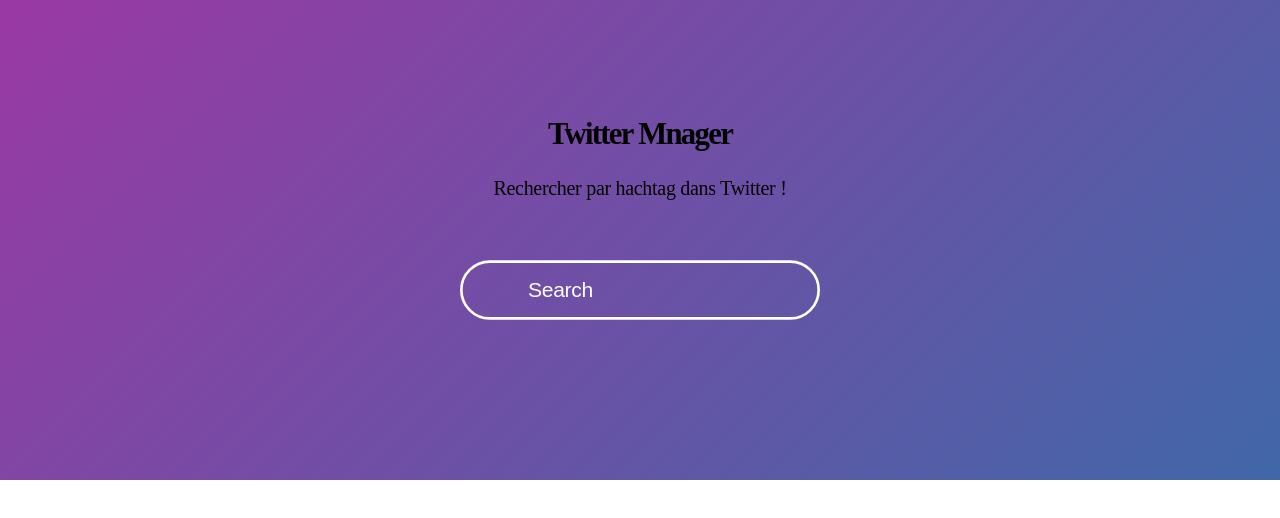
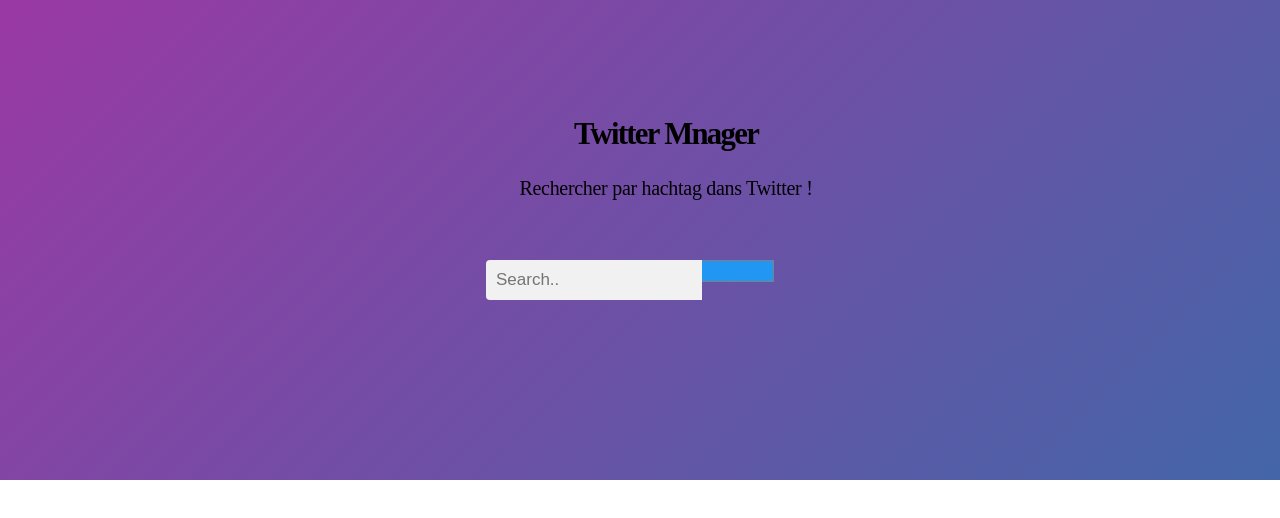
Before and after one commit to walidum/twittter-manager, an Angular app: page / in a window 1280 px wide. Shown: the top 518 px of the page. Built offline with nearby package versions, Linux system fonts and the light colour scheme.

Commit message:
update search input

```diff
--- a/src/app/search-bar/search-bar.component.css
+++ b/src/app/search-bar/search-bar.component.css
@@ -7,20 +7,7 @@
   padding: 0;
   margin: 0;
 }
-*, *:before, *:after {
-  -webkit-tap-highlight-color: transparent;
-  -webkit-tap-highlight-color: rgba(0,0,0,0);
-  user-select: none;
-  -webkit-user-select: none;
-  -khtml-user-select: none;
-  -moz-user-select: none;
-  -ms-user-select: none;
-  -o-user-select: none;
-  box-sizing: border-box;
-  -webkit-box-sizing: border-box;
-  padding: 0;
-  margin: 0;
-}
+
 a, a:visited, a:hover {
   color: inherit;
   text-decoration: none;
@@ -73,115 +60,35 @@
   border-radius: 120px;
   margin: 0 auto;
 }
-.search-icon, .go-icon {
-  position: absolute;
-  top: 0;
-  height: 60px;
-  width: 86px;
-  line-height: 61px;
-  text-align: center;
+
+.search input[type=text] {
+  padding: 10px;
+  font-size: 17px;
+  width: 60%;
+  background: #f1f1f1;
+  border: 0;
+  float: left;
+  -webkit-border-radius: 4px 0 0 4px;
+  border-radius: 4px 0 0 4px;
 }
-.search-icon {
-  left: 0;
-  pointer-events: none;
-  font-size: 1.22em;
-  will-change: transform;
-  transform: rotate(-45deg);
-  -webkit-transform: rotate(-45deg);
-  -moz-transform: rotate(-45deg);
-  -o-transform: rotate(-45deg);
-  transform-origin: center center;
-  -webkit-transform-origin: center center;
-  -moz-transform-origin: center center;
-  -o-transform-origin: center center;
-  transition: transform 400ms 220ms cubic-bezier(0.190, 1.000, 0.220, 1.000);
-  -webkit-transition: transform 400ms 220ms cubic-bezier(0.190, 1.000, 0.220, 1.000);
-  -moz-transition: transform 400ms 220ms cubic-bezier(0.190, 1.000, 0.220, 1.000);
-  -o-transition: transform 400ms 220ms cubic-bezier(0.190, 1.000, 0.220, 1.000);
+.search button {
+  float: left;
+  width: 20%;
+  padding: 10px;
+  background: #2196F3;
+  color: white;
+  font-size: 17px;
+  border: 1px solid grey;
+  border-left: none;
+  cursor: pointer;
 }
-.si-rotate {
-  transform: rotate(0deg);
-  -webkit-transform: rotate(0deg);
-  -moz-transform: rotate(0deg);
-  -o-transform: rotate(0deg);
+
+.search button:hover {
+  background: #0b7dda;
 }
-.go-icon {
-  right: 0;
-  pointer-events: none;
-  font-size: 1.38em;
-  will-change: opacity;
-  cursor: default;
-  opacity: 0;
-  transform: rotate(45deg);
-  -webkit-transform: rotate(45deg);
-  -moz-transform: rotate(45deg);
-  -o-transform: rotate(45deg);
-  transition: opacity 190ms ease-out, transform 260ms cubic-bezier(0.190, 1.000, 0.220, 1.000);
-  -webkit-transition: opacity 190ms ease-out, transform 260ms cubic-bezier(0.190, 1.000, 0.220, 1.000);
-  -moz-transition: opacity 190ms ease-out, transform 260ms cubic-bezier(0.190, 1.000, 0.220, 1.000);
-  -o-transition: opacity 190ms ease-out, transform 260ms cubic-bezier(0.190, 1.000, 0.220, 1.000);
+
+.search::after {
+  content: "";
+  clear: both;
+  display: table;
 }
-.go-in {
-  opacity: 1;
-  pointer-events: all;
-  cursor: pointer;
-  transform: rotate(0);
-  -webkit-transform: rotate(0);
-  -moz-transform: rotate(0);
-  -o-transform: rotate(0);
-  transition: opacity 190ms ease-out, transform 260ms 20ms cubic-bezier(0.190, 1.000, 0.220, 1.000);
-  -webkit-transition: opacity 190ms ease-out, transform 260ms 20ms cubic-bezier(0.190, 1.000, 0.220, 1.000);
-  -moz-transition: opacity 190ms ease-out, transform 260ms 20ms cubic-bezier(0.190, 1.000, 0.220, 1.000);
-  -o-transition: opacity 190ms ease-out, transform 260ms 20ms cubic-bezier(0.190, 1.000, 0.220, 1.000);
-}
-.search-border {
-  display: block;
-  width: 100%;
-  max-width: 360px;
-  height: 60px;
-}
-.border {
-  fill: none;
-  stroke: #FFFFFF;
-  stroke-width: 5;
-  stroke-miterlimit: 10;
-}
-.border {
-  stroke-dasharray: 740;
-  stroke-dashoffset: 0;
-  transition: stroke-dashoffset 400ms cubic-bezier(0.600, 0.040, 0.735, 0.990);
-  -webkit-transition: stroke-dashoffset 400ms cubic-bezier(0.600, 0.040, 0.735, 0.990);
-  -moz-transition: stroke-dashoffset 400ms cubic-bezier(0.600, 0.040, 0.735, 0.990);
-  -o-transition: stroke-dashoffset 400ms cubic-bezier(0.600, 0.040, 0.735, 0.990);
-}
-.border-searching .border {
-  stroke-dasharray: 740;
-  stroke-dashoffset: 459;
-  transition: stroke-dashoffset 650ms cubic-bezier(0.755, 0.150, 0.205, 1.000);
-  -webkit-transition: stroke-dashoffset 650ms cubic-bezier(0.755, 0.150, 0.205, 1.000);
-  -moz-transition: stroke-dashoffset 650ms cubic-bezier(0.755, 0.150, 0.205, 1.000);
-  -o-transition: stroke-dashoffset 650ms cubic-bezier(0.755, 0.150, 0.205, 1.000);
-}
-#search {
-  font-family: 'Montserrat Alternates', sans-serif;
-  position: absolute;
-  top: 0;
-  left: 0;
-  width: 100%;
-  height: 100%;
-  border-radius: 120px;
-  border: none;
-  background: rgba(255,255,255,0);
-  padding: 0 68px 0 68px;
-  color: #FFFFFF;
-  font-size: 1.32em;
-  font-weight: 400;
-  letter-spacing: -0.015em;
-  outline: none;
-}
-#search::-webkit-input-placeholder {color: #FFFFFF;}
-#search::-moz-placeholder {color: #FFFFFF;}
-#search:-ms-input-placeholder {color: #FFFFFF;}
-#search:-moz-placeholder {color: #FFFFFF;}
-#search::-moz-selection {color: #FFFFFF; background: rgba(0,0,0,0.25);}
-#search::selection {color: #FFFFFF; background: rgba(0,0,0,0.25);}
--- a/src/app/search-bar/search-bar.component.html
+++ b/src/app/search-bar/search-bar.component.html
@@ -4,14 +4,10 @@
 		<h2>Rechercher par hachtag dans Twitter !</h2>
 		<div class="search-box">
 			<div class="search-icon"><i class="fa fa-search search-icon"></i></div>
-			<div   class="search-form">
-				<input type="text" placeholder="Search" id="search" (focus)="onFocus()"  >
-			</div>
-			<svg class="search-border" version="1.1" xmlns="http://www.w3.org/2000/svg" xmlns:xlink="http://www.w3.org/1999/xlink" xmlns:a="http://ns.adobe.com/AdobeSVGViewerExtensions/3.0/" x="0px" y="0px" viewBox="0 0 671 111" style="enable-background:new 0 0 671 111;"
-			 xml:space="preserve">
-          <path class="border" d="M335.5,108.5h-280c-29.3,0-53-23.7-53-53v0c0-29.3,23.7-53,53-53h280"/>
-          <path class="border" d="M335.5,108.5h280c29.3,0,53-23.7,53-53v0c0-29.3-23.7-53-53-53h-280"/>
-        </svg>
+			<div   class="search">
+             <input type="text" placeholder="Search.." name="search2">
+            <button type="submit"><i class="fa fa-search"></i></button>			</div>
+
 			<div class="go-icon"><i class="fa fa-arrow-right"></i></div>
 		</div>
 
--- a/src/app/search-bar/search-bar.component.ts
+++ b/src/app/search-bar/search-bar.component.ts
@@ -13,9 +13,6 @@
   }
   onFocus(){
 
-      $(".search-icon").addClass("si-rotate");
-
-
   }
 
 }
```
